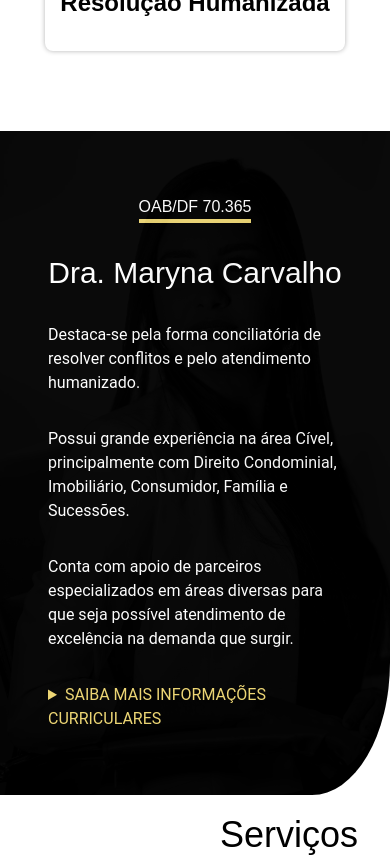
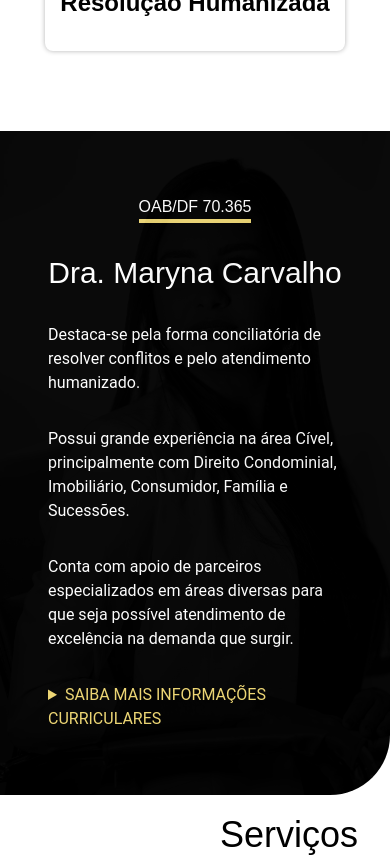
Before and after one commit to sites-joaoaalves/maryna-carvalho, a Next.js app: page / in a window 390 px wide. Shown: the part 1840-2697 px from the top of the page. Built offline with nearby package versions, Linux system fonts and the light colour scheme; a web font is replaced by a local one.

Commit message:
Melhorado responsividade da seção "Sobre"

```diff
--- a/app/globals.css
+++ b/app/globals.css
@@ -65,11 +65,11 @@
     background-repeat: no-repeat;
     background-position: 50% 0;
     background-size: cover;
-    border-bottom-right-radius: 120px;
+    border-bottom-right-radius: 60px;
   }
 
   #sobre {
-    border-bottom-right-radius: 120px;
+    border-bottom-right-radius: 60px !important;
   }
 
 }
```
